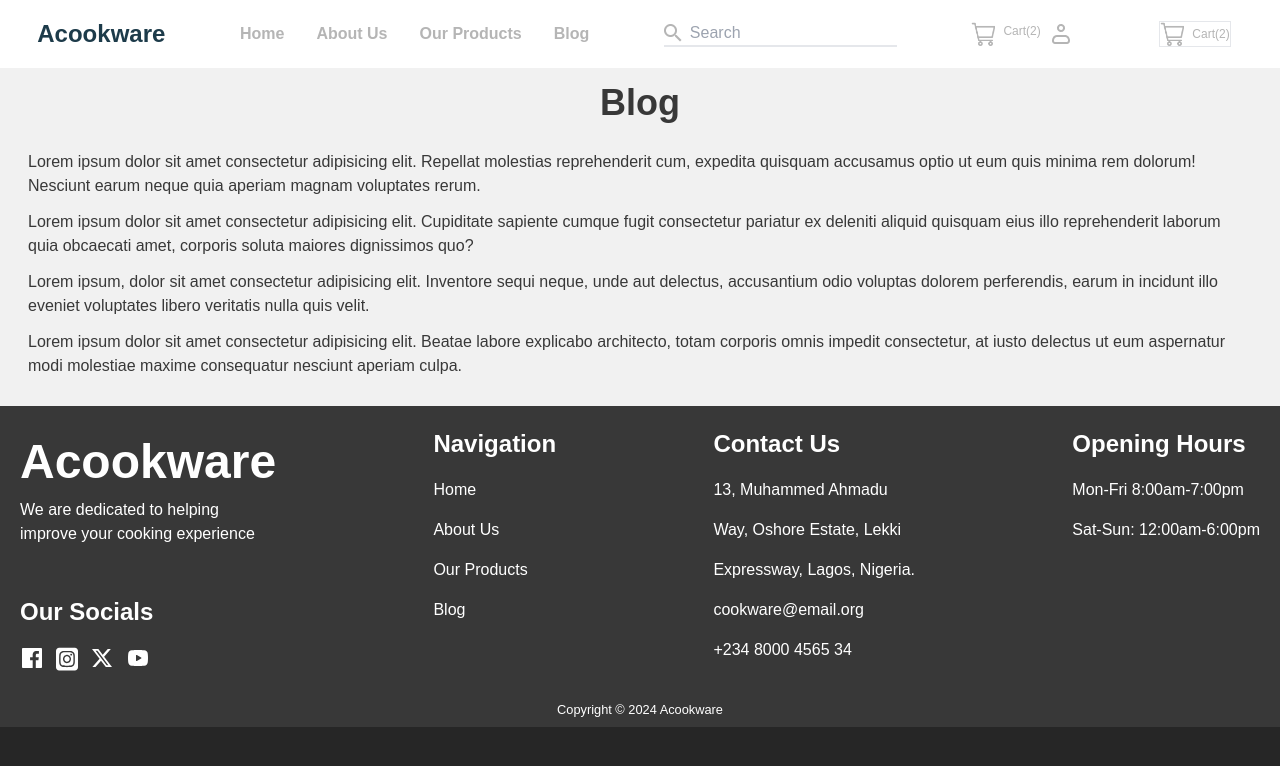
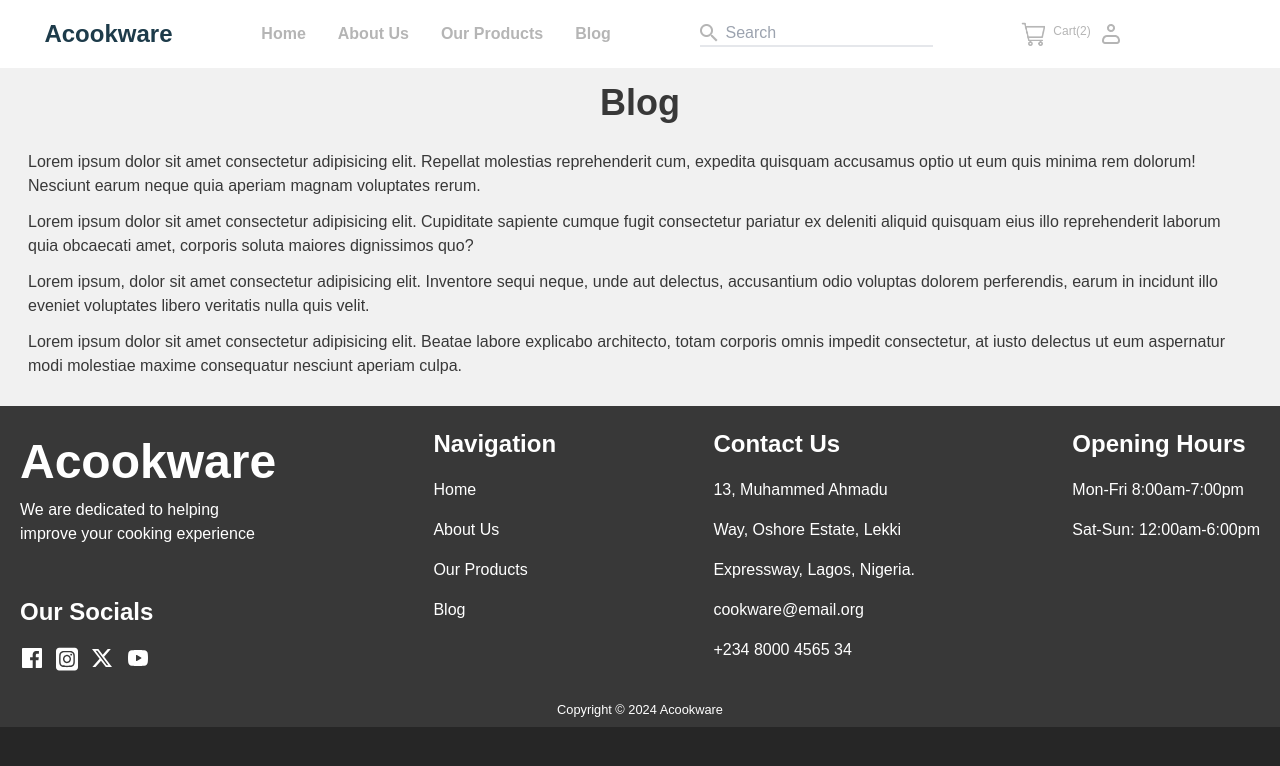
Before and after one commit to ofthewildfire/store-stage2-task, a React (Vite) app: page /blog in a window 1280 px wide. Shown: the top 766 px of the page. Built offline with nearby package versions, Linux system fonts and the light colour scheme.

Commit message:
finished

```diff
--- a/src/components/layout/HamburgerMenu.jsx
+++ b/src/components/layout/HamburgerMenu.jsx
@@ -11,7 +11,7 @@ const HamburgerMenu = () => {
   };
 
   return (
-    <div className="flex justify-between items-center w-full px-3 max-md:hidden ">
+    <div className="flex justify-between items-center w-full px-3">
       <div className="relative min-[767px]:hidden">
         <button
           className="text-gray-700 hover:text-gray-900 focus:outline-none focus:text-gray-900"
@@ -75,25 +75,21 @@ const HamburgerMenu = () => {
                 <a href="#">Blog</a>
               </li>
             </Link>
+            <Link to={"/cart"} className="flex gap-2 items-center">
+              <img
+                src="cart.png"
+                alt="Cart icon"
+                height={24}
+                width={24}
+                className="object-contain"
+              />
+
+              <span className="text-[#B5B5B5] text-[.75rem]">Cart(2)</span>
+            </Link>
           </ul>
         </div>
       </div>
       {/* Icon */}
-      <Link
-        to={"/cart"}
-        className="flex gap-2 items-center max-md:hidden border">
-        <img
-          src="cart.png"
-          alt="Cart icon"
-          height={24}
-          width={24}
-          className="object-contain max-md:hidden "
-        />
-
-        <span className="text-[#B5B5B5] text-[.75rem] max-md:hidden ">
-          Cart(2)
-        </span>
-      </Link>
     </div>
   );
 };
--- a/src/components/layout/Header.jsx
+++ b/src/components/layout/Header.jsx
@@ -81,7 +81,7 @@ const Header = () => {
           className="max-sm:hidden max-md:hidden"
         />
       </div>{" "}
-      <div className="max-md:hidden">
+      <div>
         <HamburgerMenu />
       </div>
     </header>
```
